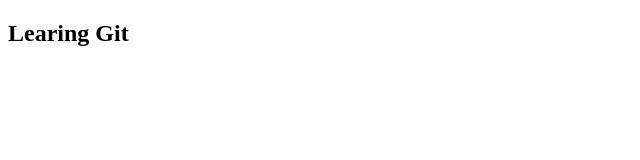
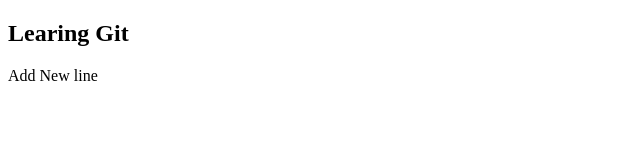
Before and after one commit to vikram-createDigital/Project-one, a plain HTML site: page index.html in a window 1280 px wide. Shown: the whole page, without its empty margins (0-640 px from the left). Drawn offline with Linux system fonts and the light colour scheme.

Commit message:
add new line

```diff
--- a/index.html
+++ b/index.html
@@ -7,6 +7,6 @@
 </head>
 <body>
     <h2>Learing Git</h2>
-
+    <p>Add New line</p>
 </body>
 </html>
```
